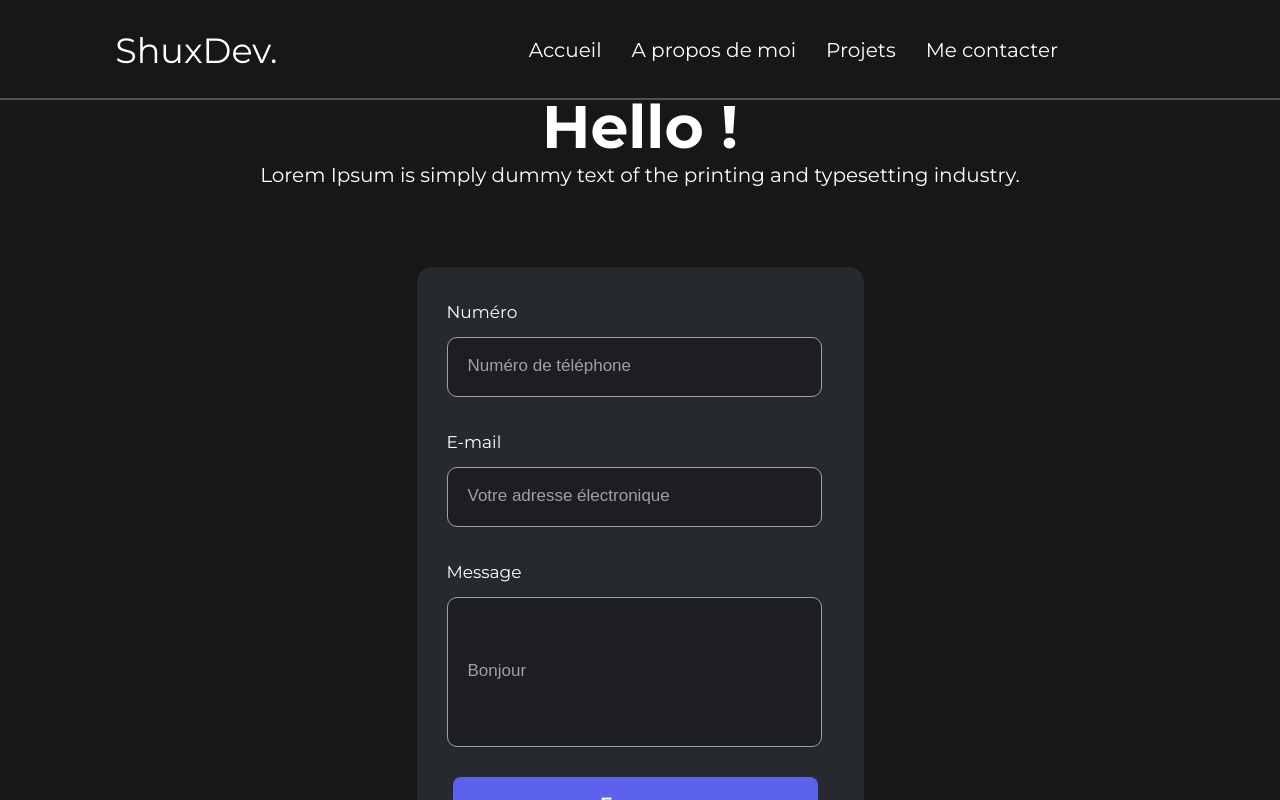
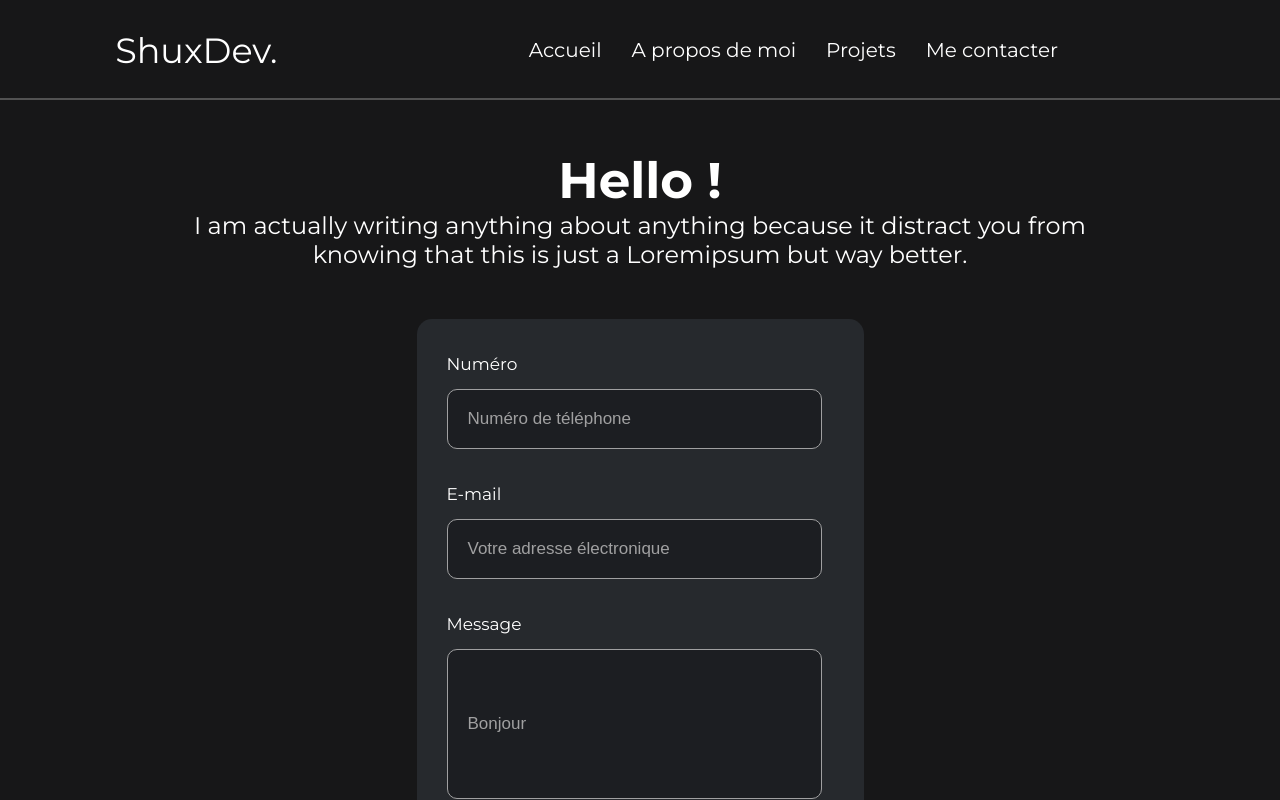
Before and after one commit to PonchHKT/Portfolio, a Next.js app: page /contact in a window 1280 px wide. Shown: the top 800 px of the page. Built offline with nearby package versions, Linux system fonts and the light colour scheme.

Commit message:
div correction

```diff
--- a/pages/contact.js
+++ b/pages/contact.js
@@ -4,18 +4,18 @@ import Footer from '../components/Footer'
 
 export default function Contact() {
     return (
-        <div className={styles.contactPage}>
+
+
+        <div className={styles.contactContainer}>
+
+            <Navbar/>
 
             <main>
 
-            <Navbar/>
-
-            <div className={styles.contactContainer}>
-
-                <div className={styles.contactText}>
-
-                    <h1>Hello !</h1>
-                    <h2>Lorem Ipsum is simply dummy text of the printing and typesetting industry.</h2>
+                    <div className={styles.hello}>
+                        <h1>Hello !</h1>
+                        <h2>I am actually writing anything about anything because it distract you from knowing that this is just a Loremipsum but way better.</h2>
+                    </div>
 
                     <div className={styles.contactboxContainer}>
 
@@ -43,10 +43,6 @@ export default function Contact() {
 
                         </div>
 
-                    </div>
-
-                </div>
-
 
             </div>
 
--- a/styles/contact.module.scss
+++ b/styles/contact.module.scss
@@ -1,37 +1,26 @@
-.contactPage{
-    min-height: 100vh;
-    overflow-x: hidden;
+.contactContainer{
+            min-height: 100vh;
+            background-color: var(--main-black);
+            overflow-x: hidden;
+main{
+    padding: 150px;
+    }
 }
-.contactContainer{
-    width: 100vw;
+.hello{
+    color: white;
+    text-align: center;
+    padding-bottom: 50px;
+    h1{
+        font-size: 50px;
+    }
+    h2{
+        font-weight: normal;
+    }
+}
+.contactboxContainer{
     display: flex;
     align-items: center;
     justify-content: center;
-    background-color: var(--main-black);
-    padding-bottom: 100px;
-    .contactText{
-        padding-top: 7%;
-        width: 100vw;
-        height: 110vh;
-        h1{
-            color: white;
-            font-size: 60px;
-            text-align: center;
-        }
-        h2{
-            color: white;
-            font-size: 20px;
-            font-weight: normal;
-            text-align: center;
-            padding-bottom: 30px;
-        }
-        .contactboxContainer{
-            width: 100vw;
-            height: 100vh;
-            display: flex;
-            align-items: center;
-            justify-content: center;
-            padding-bottom: 100px;
             .contactBox{
                 width: 447px;
                 height: 600px;
@@ -129,5 +118,3 @@
                 }
             }
         }
-    }
-}
```
